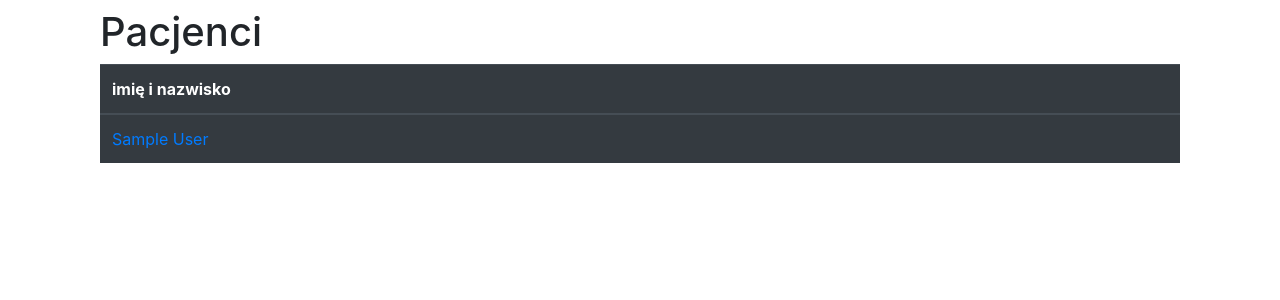
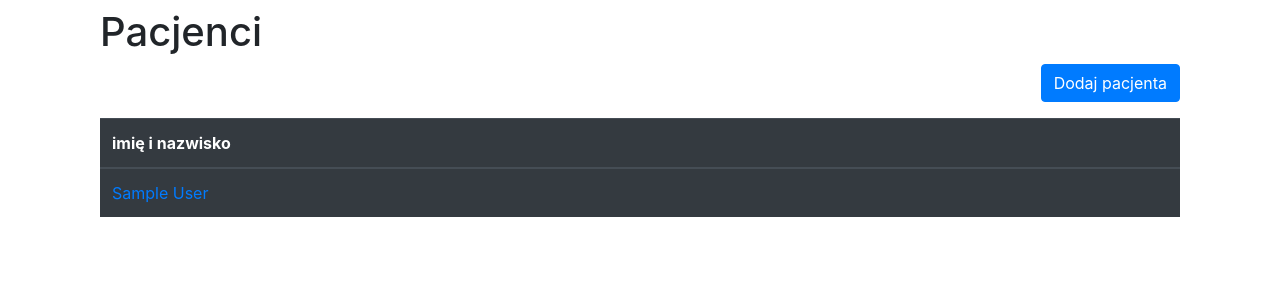
Before and after one commit to myGitHub4publicprojects/crmdent, a Django app: page / in a window 1280 px wide. Shown: the part 70-370 px from the top of the page. Run offline with Django 3.2, Linux system fonts and the light colour scheme; a user stored in the database is signed in; tables that the repository leaves empty hold one stand-in row (values such as "Sample post"); some libraries are stand-ins or nearby versions.

Commit message:
Add button to create new patient

```diff
--- a/kadent/templates/kadent/patient_list.html
+++ b/kadent/templates/kadent/patient_list.html
@@ -3,7 +3,9 @@
 
 {% block content %}
 <h1>Pacjenci</h1>
-
+<a href="{% url 'kadent:patient_create' %}" class="float-right mb-3">
+    <button class="btn btn-small btn-primary">Dodaj pacjenta</button>
+</a>
 <table class="table table-hover table-dark">
     <thead>
         <tr>
```
